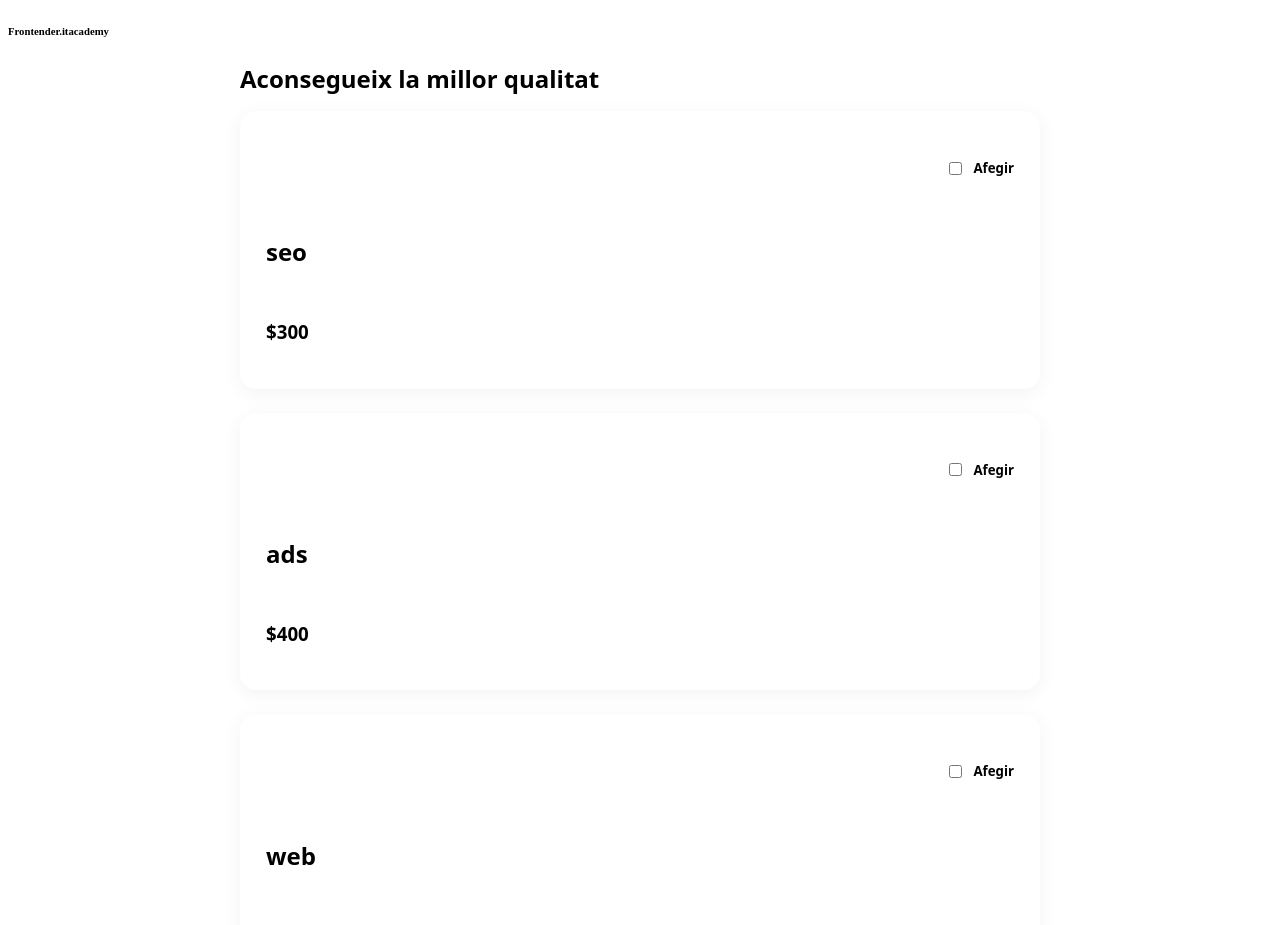
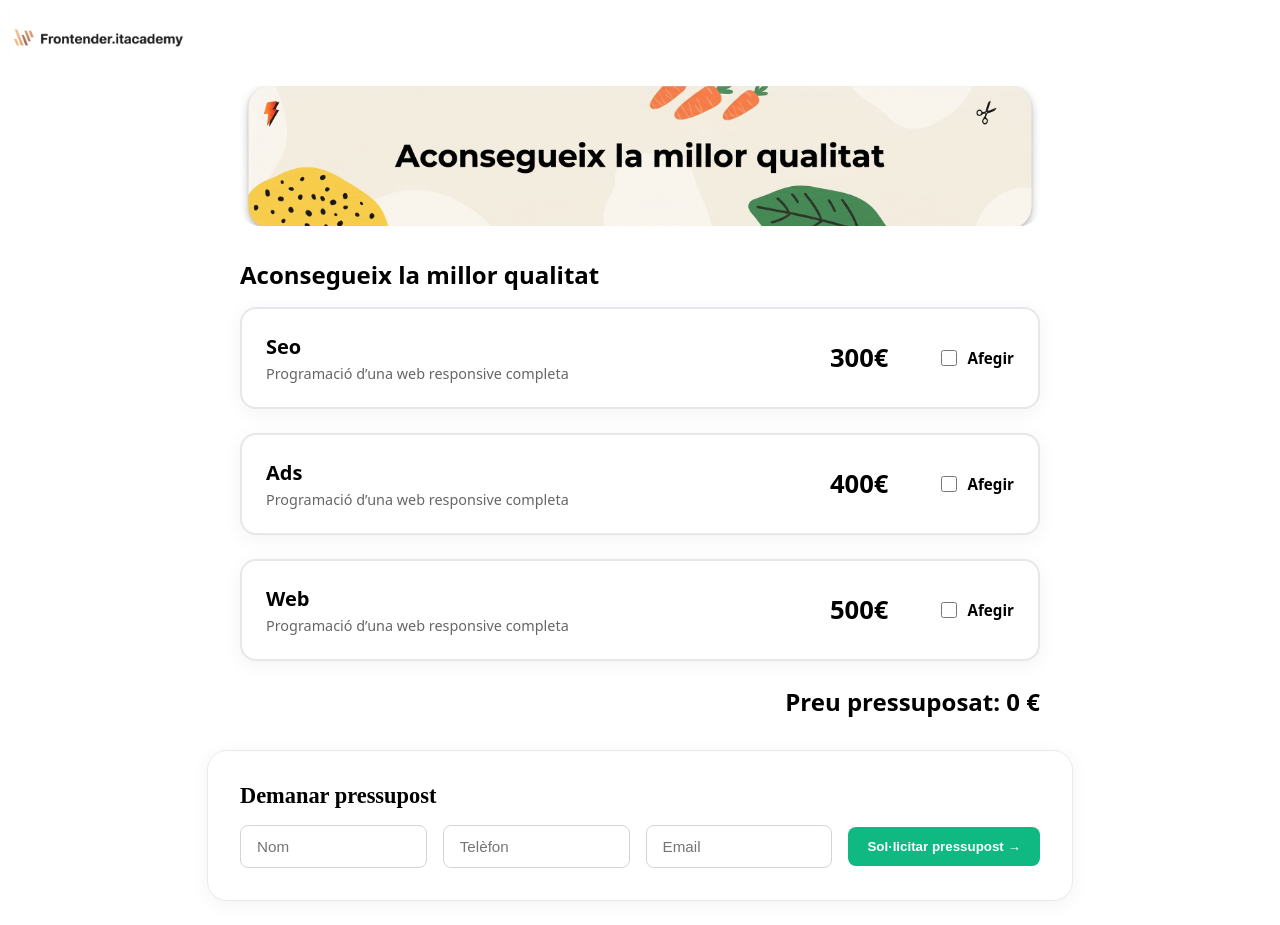
Before and after one commit to Evelynmerlo93/presupuestador-servicios-digitales, an Angular app: page / in a window 1280 px wide. Shown: the top 925 px of the page. Built offline with nearby package versions, Linux system fonts and the light colour scheme.

Commit message:
style: set green accent color for service checkboxes

```diff
--- a/src/app/app.css
+++ b/src/app/app.css
@@ -0,0 +1,24 @@
+
+.banner-container {
+  width: 100%;
+  max-width: 800px;
+  height: 140px;
+  border-radius: 20px;
+  margin: 0 auto 2rem auto;
+  overflow: hidden;
+}
+.banner-container img {
+  width: 100%;
+  height: 100%;
+  object-fit: cover;
+}
+.logo-container {
+
+  max-width: 180px;
+  margin-bottom: 1.5rem;
+}
+.logo-container img {
+  width: 100%;
+  height: auto;
+  display: block;
+}
--- a/src/app/app.html
+++ b/src/app/app.html
@@ -1,16 +1,20 @@
 <main class="container">
-  <h6>Frontender.itacademy</h6>
+
+  <div class="logo-container">
+  <img src="/logo-unico.jpg" alt="Logo Frontender.itacademy">
+  </div>
+
+<!--banner-->
+<div class="banner-container">
+  <img src="/banner.jpg" alt="Aconsegueix la millor qualitat">
+</div>
 
   <!--Lista de servicios -->
-  <app-service-list
-  [service]="filteredServices()"
-  [totalPrice]="totalPrice()"
-  (serviceSelect)="serviceSelect($event)">
+  <app-service-list [service]="filteredServices()" [totalPrice]="totalPrice()" (serviceSelect)="serviceSelect($event)">
   </app-service-list>
 
-   <!--Formulario -->
-  <app-form-new-user
-  (userRegister)="saveUserData($event)">
+  <!--Formulario -->
+  <app-form-new-user (userRegister)="saveUserData($event)">
   </app-form-new-user>
 
   <section>
@@ -21,17 +25,19 @@
       <input type="text" (input)="badgetListFilter($event)" placeholder="Buscar...">
     </section>
 
- <!--Tarjetas usuarios -->
+    <!--Tarjetas usuarios -->
     @for (client of clientsData(); track client) {
 
     <div class="client-card">
+
       <div class="info-client">
-        <h4>Joan Farres{{ client.text }}</h4>
-        <p>joan.farre@gmail.com{{ client.email }}</p>
-        <p>666 666 666 {{ client.tel }}</p>
+        <h4> {{ client.text }} </h4>
+        <p> {{ client.email }} </p>
+        <p> {{ client.tel }} </p>
       </div>
 
-      <div class="service-contracted">
+    <!--  <div class="service-contracted">
+
         <h5>Serveis contractats: </h5>
         <ul>
           <li>Ads</li>
@@ -40,7 +46,7 @@
       </div>
 
       <div class="total-contracted">
-      <h2>400$</h2>
+        <h2>400$</h2>
       </div>
 
     </div>
@@ -48,3 +54,9 @@
   </section>
 
 </main>
+-->
+    </div>
+    }
+  </section>
+
+</main>
--- a/src/app/app.ts
+++ b/src/app/app.ts
@@ -16,22 +16,22 @@ export class AppComponent {
   listService = signal <Service []> ([
 
     {
-      id: 'seo',
-      name: 'seo',
+      id: 'Seo',
+      name: 'Seo',
       description: "Programació d' una web responsive completa",
       basePrice: 300,
       selected: false,
     },
     {
-      id: 'ads',
-      name: 'ads',
+      id: 'Ads',
+      name: 'Ads',
       description: "Programació d'una web responsive completa",
       basePrice: 400,
       selected: false,
     },
     {
-      id: 'web',
-      name: 'web',
+      id: 'Web',
+      name: 'Web',
       description: "Programació d'una web responsive completa",
       basePrice: 500,
       selected: false,
@@ -71,15 +71,16 @@ filteredServices = computed(() => {
   }
 // Calculadora suma autom. precios de los serv que tienen selected: true
   totalPrice = computed(() => {
-    let total = 0;  // let porque se modifica
+    let total = 0;
 
     for (let item of this.listService()) {
-      // Primero comprobar que el servicio este marcado
+      //  comprobar que el servicio este selecciondo
       if (item.selected) {
 
         if (item.id === 'web' &&  item.basePrice === 500 ) {
           const pages = item.pages || 1;
           const languages = item.languages || 1;
+
           let morePages = 0
           let moreLenguages = 0
 
--- a/src/app/components/form-new-user/form-new-user.css
+++ b/src/app/components/form-new-user/form-new-user.css
@@ -1,6 +1,58 @@
+.form-container {
+  background: #ffffff;
+  border: 0.0625rem solid #eaeaea;
+  border-radius: 1.25rem;
+  padding: 2rem;
+  box-shadow: 0 0.25rem 1.25rem rgba(0, 0, 0, 0.05);
+  margin: 2rem auto;
+  max-width: 50rem;
+  width: 100%;
+}
+
 .form-body {
-border: 1px solid #e5e7eb;
-border-radius: 12px;
-padding: 20px;
-margin-top: 15px;          /* Separación con lo de arriba */
+  display: flex;
+  flex-wrap: wrap;
+  gap: 1rem;
+  align-items: center;
 }
+
+.form-body h2 {
+  font-family: serif;
+  font-size: 1.4rem;
+  font-weight: 700;
+  margin: 0;
+  color: #000000;
+  width: 100%;
+}
+
+.form-body input {
+  flex: 1;
+  min-width: 0;
+  padding: 0.75rem 1rem;
+  border: 0.0625rem solid #d1d5db;
+  border-radius: 0.5rem;
+  font-size: 0.95rem;
+  outline: none;
+  background-color: #ffffff;
+}
+
+.form-body input:focus {
+  border-color: #10b981;
+}
+
+.btn-submit {
+  background-color: #10b981;
+  color: #ffffff;
+  border: none;
+  padding: 0.75rem 1.2rem;
+  border-radius: 0.5rem;
+  font-weight: 600;
+  cursor: pointer;
+  transition: background-color 0.2s;
+  white-space: nowrap;
+  flex-shrink: 0;
+}
+
+.btn-submit:hover {
+  background-color: #059669;
+}
--- a/src/app/components/service-list/service-list.css
+++ b/src/app/components/service-list/service-list.css
@@ -1,5 +1,5 @@
 .service-list {
-  max-width: 800px;
+  max-width: 50rem;
   margin: 0 auto;
   font-family: system-ui, -apple-system, sans-serif;
 }
@@ -19,73 +19,108 @@
 
 .service-list li {
   background: #ffffff;
-  border-radius: 16px;
-  padding: 24px;
-  box-shadow: 0 4px 20px rgba(0, 0, 0, 0.05);
+  border-radius: 1rem;
+  padding: 1.5rem;
+  box-shadow: 0 0.25rem 1.25rem rgba(0, 0, 0, 0.05);
+  border: 0.125rem solid #e5e7eb;
+  transition: all 0.3s ease;
   display: flex;
-  flex-direction: column;
+  align-items: center;
+  justify-content: space-between;
+  flex-wrap: wrap;
   gap: 1rem;
-  border: 2px solid transparent;
-  transition: all 0.3s ease;
 }
 
-/* Si la tarjeta está seleccionada (puedo añadir una clase condicional en el HTML , o aplicarlo al contenedor) FALTA*/
+.service-list li:hover,
 .service-list li.selected {
-  border-color: #2e7d32; /* Borde verde como en el mockup */
+  border-color: #2e7d32;
 }
 
-/* Distribución de la tarjeta (texto, precio y checkbox) */
-.service-card-header {
-  display: flex;
-  justify-content: space-between;
-  align-items: center;
+.service-info {
+  flex: 2;
+  min-width: 12.5rem;
 }
 
-.service-info h3 {
+.service-info h2 {
   font-size: 1.25rem;
-  margin: 0 0 4px 0;
   font-weight: bold;
+  margin: 0 0 0.25rem 0;
 }
 
-.service-info p {
+.service-info h6 {
   color: #666;
   font-size: 0.9rem;
+  font-weight: normal;
   margin: 0;
 }
 
 .service-price {
-  font-size: 1.5rem;
+  font-size: 1.6rem;
   font-weight: bold;
+  margin: 0 2rem;
+  white-space: nowrap;
+}
+.service-list input[type="checkbox"] {
+  accent-color: #10b981;
+  width: 1rem;
+  height: 1rem;
+  cursor: pointer; /* O el tono exacto de verde (#2e7d32) que estés usando en las tarjetas */
 }
 
-/* Estilos para el configurador web que se despliega */
+.container-checkbox {
+  display: flex;
+  align-items: center;
+  gap: 0.5rem;
+  cursor: pointer;
+  white-space: nowrap;
+}
+
+.container-checkbox h5 {
+  margin: 0;
+  font-size: 0.95rem;
+  font-weight: 600;
+}
+
 .web-configurator {
+  width: 100%;
   display: flex;
-  gap: 2rem;
+  flex-direction: column;
+  align-items: flex-end;
+  justify-content: flex-end;
+  gap: 0.5rem;
   margin-top: 1rem;
   padding-top: 1rem;
-  border-top: 1px solid #eee;
+  border-top: 0.0625rem solid #eee;
 }
 
 .web-configurator label {
   display: flex;
-  flex-direction: column;
+  align-items: center;
   font-size: 0.9rem;
   font-weight: 500;
-  gap: 0.5rem;
+  gap: 0.75rem;
 }
 
 .web-configurator input {
-  width: 70px;
-  padding: 8px;
-  border: 1px solid #ccc;
-  border-radius: 8px;
+  width: 3.75rem;
+  padding: 0.375rem;
+  border: 0.0625rem solid #ccc;
+  border-radius: 0.5rem;
   text-align: center;
   font-size: 1rem;
 }
-.container-checkbox {
+
+.total-price-container {
   display: flex;
-  align-items:center;
+  justify-content: flex-end;
+  margin-top: 1.5rem;
+  max-width: 50rem;
   margin-left: auto;
-  gap: 8px; /* Espacio entre el cuadradito y la palabra Afegir */
+  margin-right: auto;
 }
+
+.total-price-container h3 {
+  font-size: 1.5rem;
+  font-weight: bold;
+  margin: 0;
+}
--- a/src/app/components/service-list/service-list.html
+++ b/src/app/components/service-list/service-list.html
@@ -4,46 +4,48 @@
   <ul>
     @for (service of service(); track service.id) {
 
-      <li>
+      <li [class.selected]="service.selected">
+
+        <!-- Bloque 1: Título y descripción (Izquierda) -->
+        <div class="service-info">
+          <h2>{{ service.name }}</h2>
+          <h6>Programació d’una web responsive completa</h6>
+        </div>
+
+        <!-- Bloque 2: Precio (Centro-Derecha) -->
+        <h3 class="service-price">{{ service.basePrice }}€</h3>
+
+        <!-- Bloque 3: Checkbox "Afegir" (Derecha) -->
         <div class="container-checkbox">
           <input type="checkbox"
                  [checked]="service.selected"
                  (change)="onServiceChange(service)">
-      <h5 class ="text-add-service">Afegir</h5>
+          <h5 class="text-add-service">Afegir</h5>
+        </div>
 
-</div>
-      <h2>{{ service.name }}</h2>
-      <h3>${{ service.basePrice }}</h3>
-
-<!-- solo aparece si el servicio es 'web' y está seleccionado -->
-      @if (service.id === 'web' && service.selected) {
+        <!-- Bloque 4: Configurador Web (Abajo en fila completa) -->
+        @if (service.id === 'Web' && service.selected) {
           <section class="web-configurator">
             <label class="input-pages">
-
               Número de págines:
               <input type="number"
                      [value]="service.pages"
-          (input)="onPagesChange(service, $event)
-          " min="1">
-
+                     (input)="onPagesChange(service, $event)" min="1">
             </label>
 
             <label class="input-lenguages">
-
               Número de llenguatges:
               <input type="number"
                      [value]="service.languages"
-          (input)="onLanguagesChange(service, $event)
-          " min="1">
-
+                     (input)="onLanguagesChange(service, $event)" min="1">
             </label>
           </section>
-
-      }
-    </li>
-
         }
 
+      </li>
+    }
   </ul>
-  <h3>Preu pressuposat: ${{totalPrice()}} </h3>
+<div class="total-price-container">
+  <h3>Preu pressuposat: {{totalPrice()}} €</h3>
 </div>
+</div>
```
Also changed, not shown: public/logo-unico.jpg (added). Lines whose indentation alone changed are shown as unchanged.
